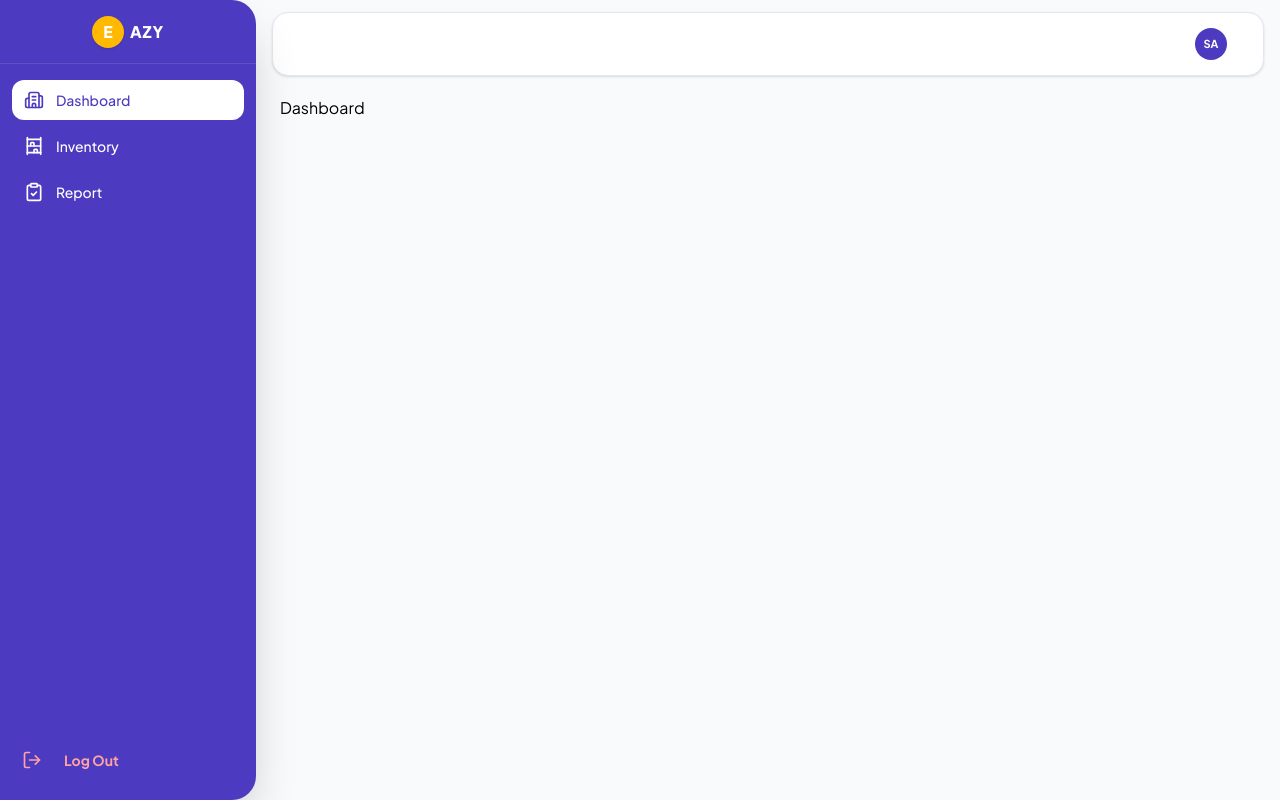
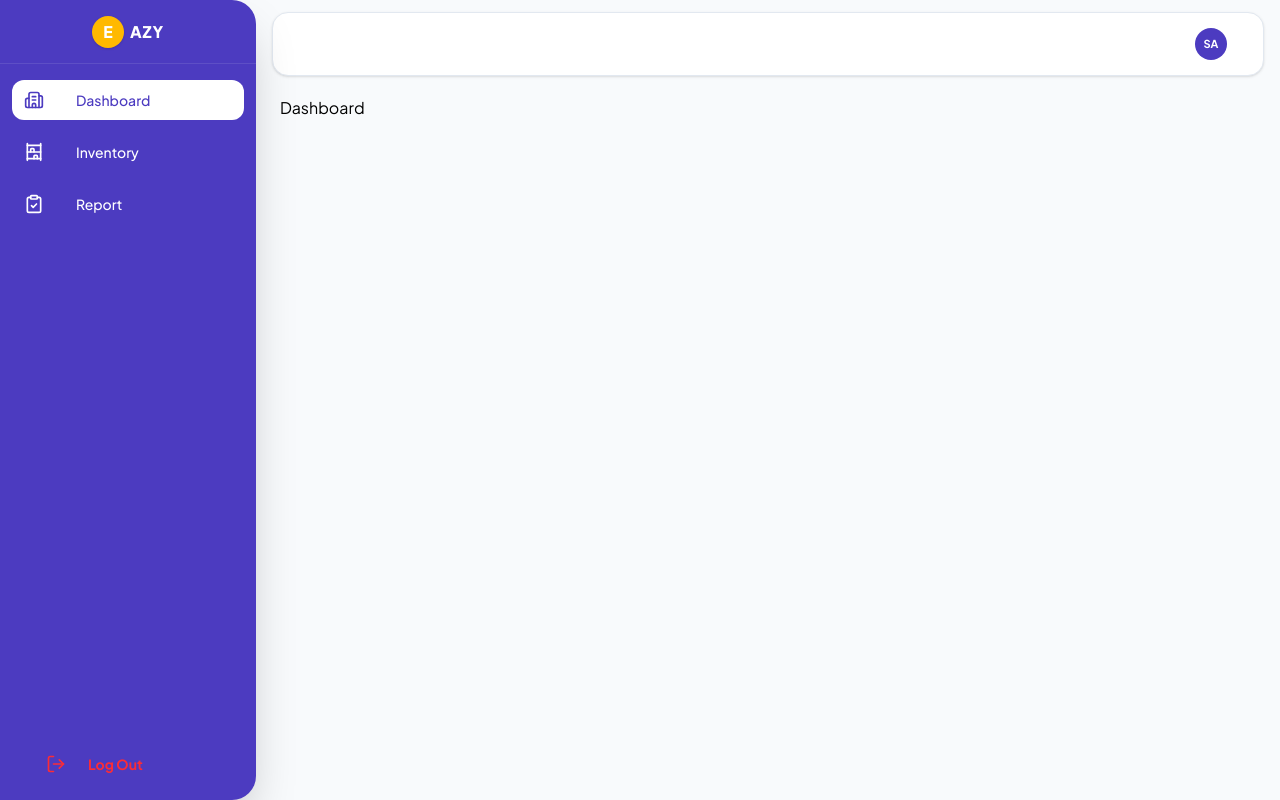
Before and after one commit to Bishwash9/Ecommerce, a React (Vite) app in the folder apps/admin/: page /dashboard in a window 1280 px wide. Built offline with nearby package versions, Linux system fonts and the light colour scheme; sample sign-in values are in the browser's storage.

Commit message:
-mfix(admin) fixed minor coloring and spacing issues in sidbear

```diff
--- a/apps/admin/src/Components/Layout/Sidebar.tsx
+++ b/apps/admin/src/Components/Layout/Sidebar.tsx
@@ -44,7 +44,7 @@ export function Sidebar({onClose}: {onClose?: () => void}) {
             </div>
 
             <nav className='flex-1 flex flex-col min-h-0 py-4'>
-                <ul className='flex flex-col gap-1.5'>
+                <ul className='flex flex-col gap-3'>
                     {SidebarItems.map((item) => {
                         const isActive = item.path === window.location.pathname;
                         return (
@@ -56,7 +56,7 @@ export function Sidebar({onClose}: {onClose?: () => void}) {
                                         if(window.innerWidth < 1024) onClose?.();
                                     }
                                 }}
-                                className={`group mx-3 px-3 py-2.5 flex items-center gap-3 cursor-pointer transition-all duration-300 rounded-xl hover:bg-white hover:text-[#4C3BC0] ${isActive ? 'bg-white text-[#4C3BC0]' : 'text-white hover:bg-white/10'} `}
+                                className={`group mx-3 px-3 py-2.5 flex items-center gap-8 cursor-pointer transition-all duration-300 rounded-xl hover:bg-white hover:text-[#4C3BC0] ${isActive ? 'bg-white text-[#4C3BC0]' : 'text-white hover:bg-white'} `}
                                 >
                                     <div className='flex justify-center items-center shrink-0'>
                                         <span className={`text-xl transition-transform duration-300 ${isActive ? 'text-[#4C3BC0]' : 'text-white'} group-hover:text-[#4C3BC0]`}>{item.icon}</span>
@@ -77,12 +77,12 @@ export function Sidebar({onClose}: {onClose?: () => void}) {
                         handleLogout();
                     }
                 }}
-                className='mt-auto group h-12 flex items-center cursor-pointer transition-all duration-300 hover:bg-white/10 '
+                className='mt-auto group flex items-center cursor-pointer rounded-xl transition-all duration-300 hover:bg-white hover:text-red-600 mx-3 px-3 py-2.5 '
                 >
                     <div className='w-16 flex justify-center items-center shrink-0'>
-                        <LogOut size={20} className='text-red-300 group-hover:text-red-500'/>
+                        <LogOut size={20} className='text-red-500 group-hover:text-red-600'/>
                     </div>
-                    {!collapsed && <span className='text-sm text-left text-red-300 font-bold flex-1 group-hover:text-red-500'>Log Out</span>}
+                    {!collapsed && <span className='text-sm text-left text-red-500 font-bold flex-1 group-hover:text-red-600'>Log Out</span>}
 
                 </button>
             </nav>
```
